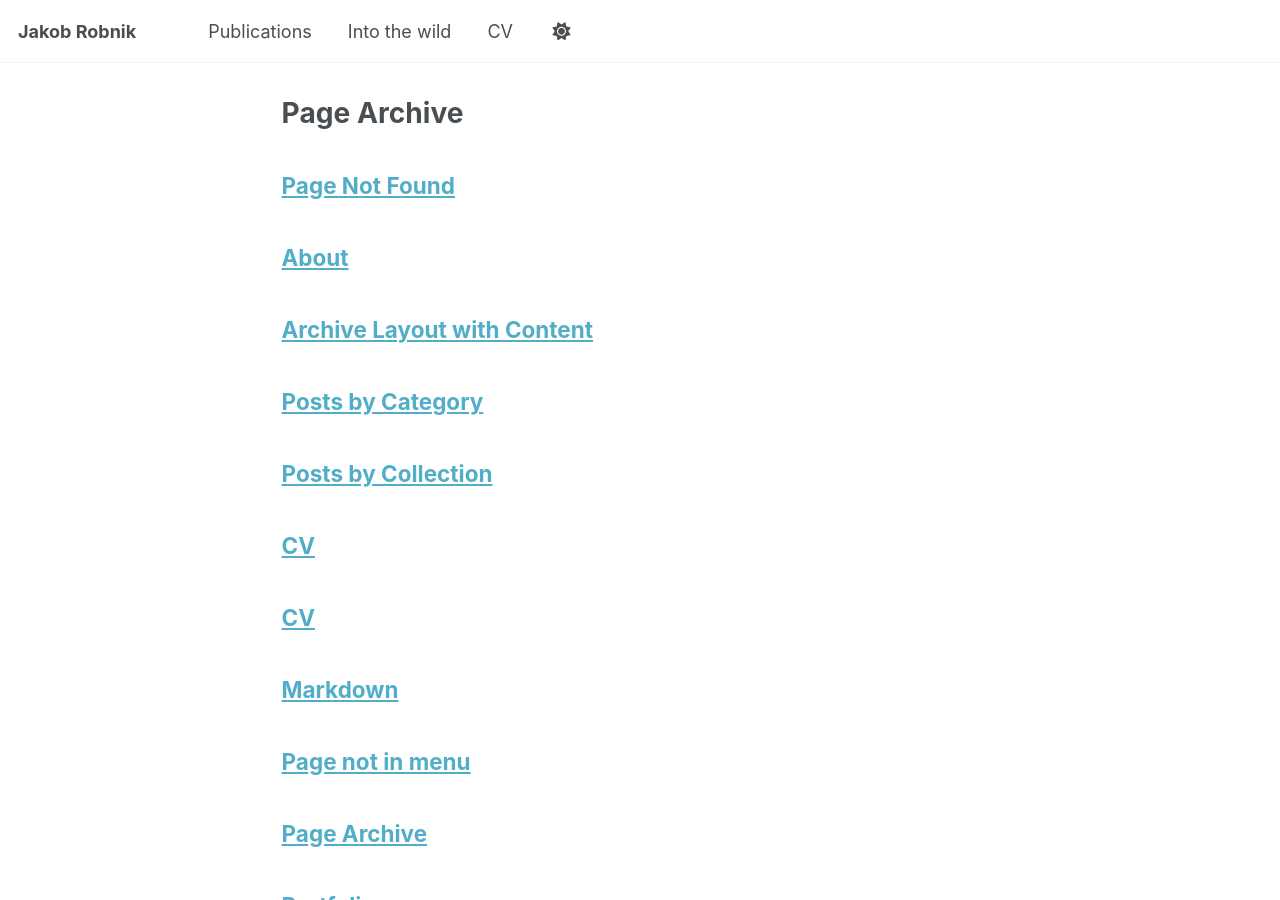
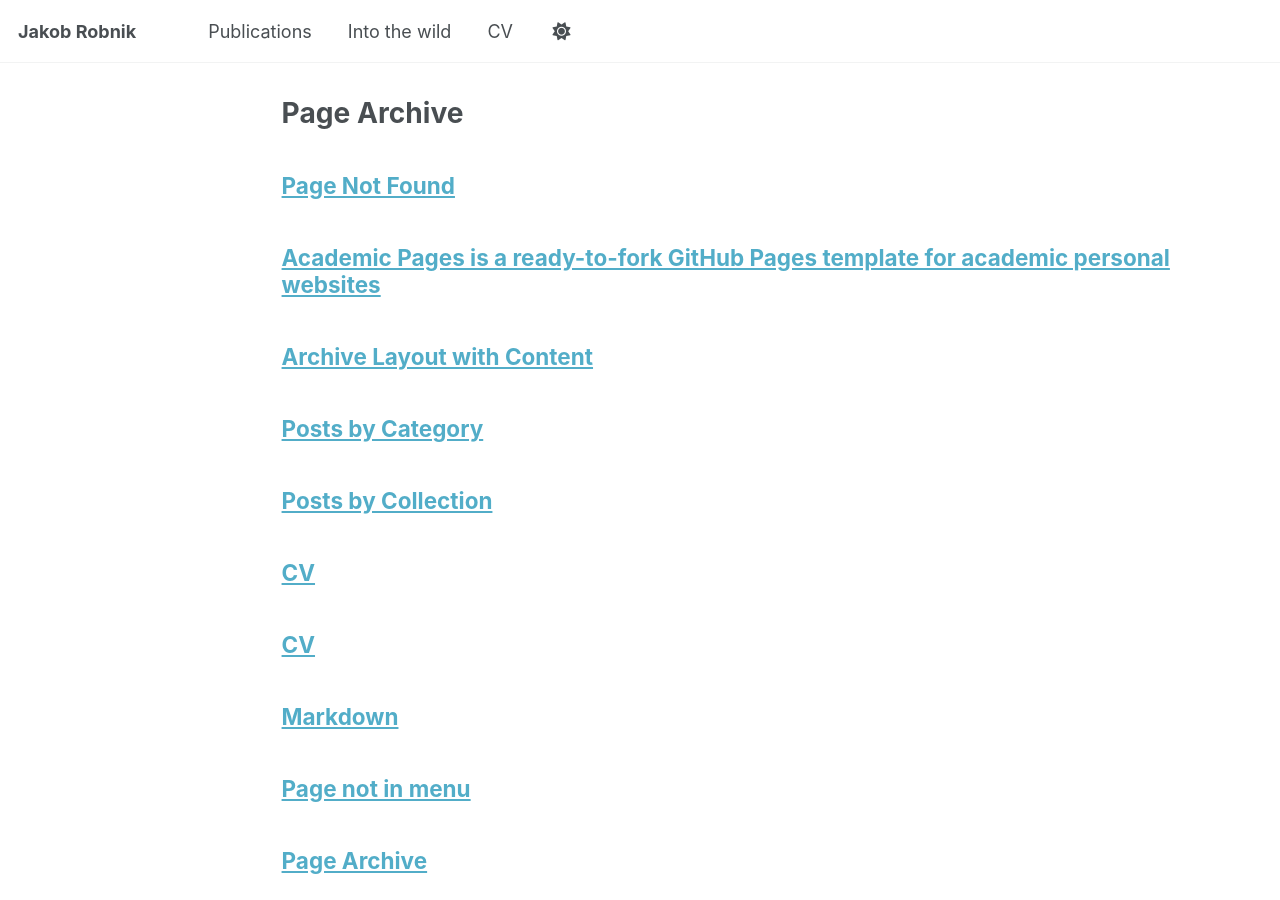
Before and after one commit to JakobRobnik/JakobRobnik.github.io, a Jekyll site: the page built from _pages/page-archive.html, in a window 1280 px wide and 900 px high. Built offline with Jekyll 4.4.1, drawn with Linux system fonts in a browser that asks for light colours; a script that is not in the unit is left out.

Commit message:
Update about.md

```diff
--- a/_pages/about.md
+++ b/_pages/about.md
@@ -1,16 +1,11 @@
 ---
-layout: about
-title: About
-permalink: /about/
+permalink: /
+title: "Academic Pages is a ready-to-fork GitHub Pages template for academic personal websites"
 author_profile: true
-profile:
-  align: right
-  image: profile.jpg   # put the file in /images/profile.jpg
-  address: >
-    Department, University<br>
-    City, Country
+redirect_from:
+  - /about/
+  - /about.html
 ---
-
 
 
 What does it take to scale MCMC to high dimensions?
```
